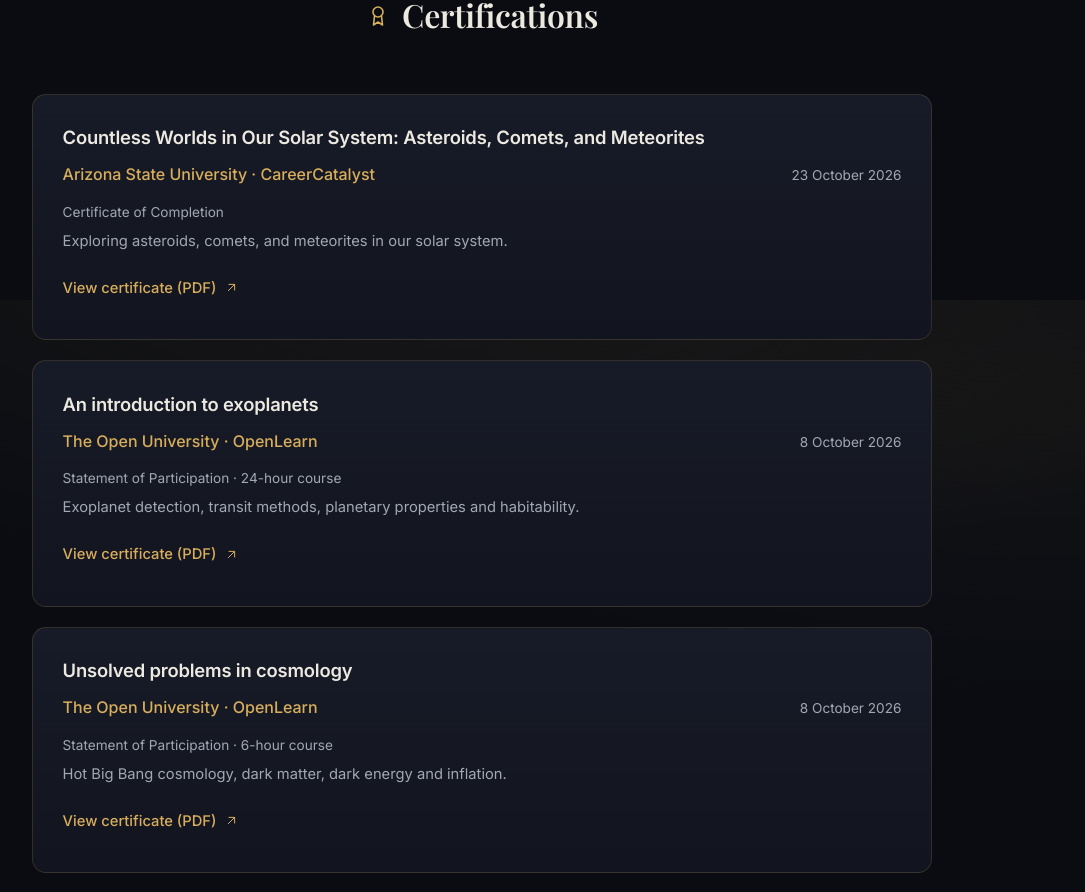
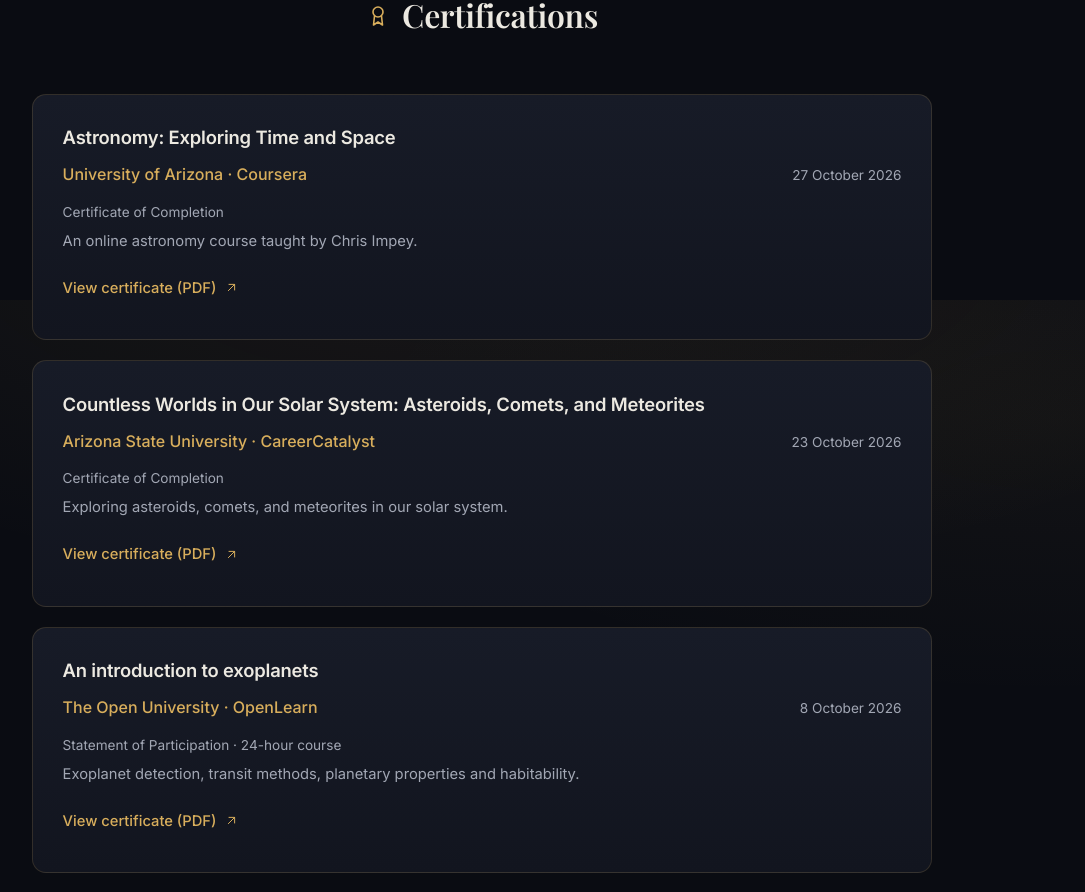
Before and after one commit to kamilcodes14/kamilcodes14.github.io, a React (Vite) app: page / in a window 1280 px wide. Shown: the part 5300-6192 px from the top of the page, without its empty margins (158-1243 px from the left). Built offline with nearby package versions, Linux system fonts and the light colour scheme; a web font is replaced by a local one.

Commit message:
Add University of Arizona astronomy certificate and viewable PDF

```diff
--- a/src/data/content.js
+++ b/src/data/content.js
@@ -65,6 +65,15 @@
 };
 
 export const certifications = [
+  {
+    title: "Astronomy: Exploring Time and Space",
+    issuer: "University of Arizona · Coursera",
+    date: "27 October 2026",
+    dateTime: "2026-10-27",
+    credential: "Certificate of Completion",
+    description: "An online astronomy course taught by Chris Impey.",
+    file: "/certificates/astronomy-exploring-time-and-space.pdf",
+  },
   {
     title: "Countless Worlds in Our Solar System: Asteroids, Comets, and Meteorites",
     issuer: "Arizona State University · CareerCatalyst",
```
Also changed, not shown: 1 other file (tests, documents, lock files or other folders).
